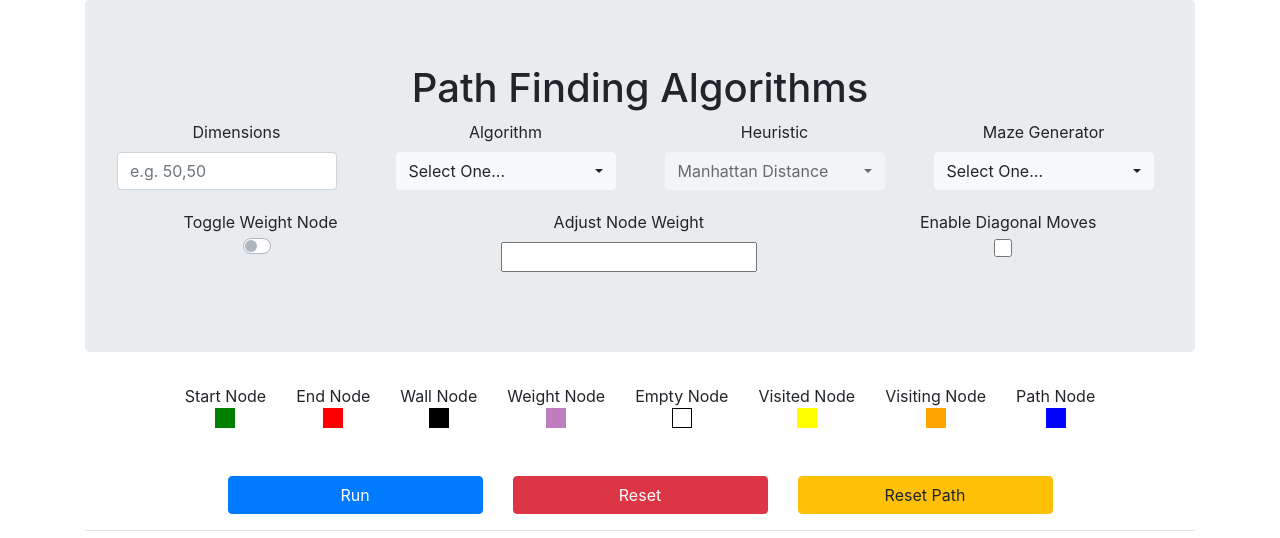
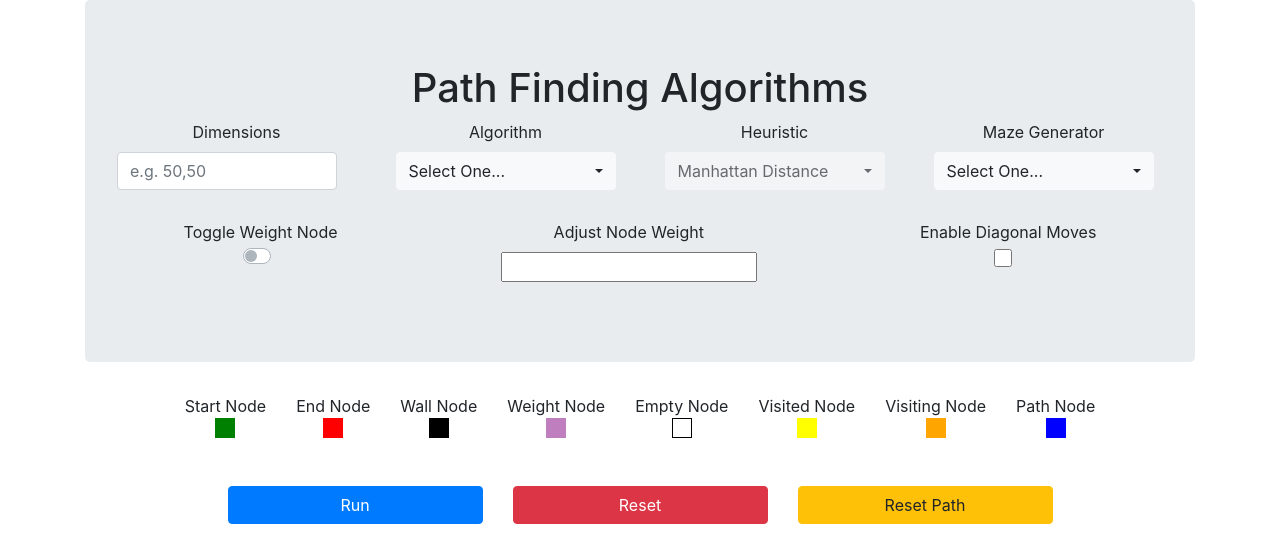
Before and after one commit to e-dang/Algorithms, a Django app: page / in a window 1280 px wide. Shown: the top 538 px of the page. Run offline with Django 3.2, Linux system fonts and the light colour scheme; some libraries are stand-ins or nearby versions.

Commit message:
Increase padding

```diff
--- a/path_finding/templates/index.html
+++ b/path_finding/templates/index.html
@@ -77,7 +77,7 @@
                 </div>
             </div>
 
-            <div class="row  justify-content-around" style="padding-top: 20px;">
+            <div class="row  justify-content-around" style="padding-top: 30px;">
                 <div class="col-md-auto">
                     <div class="form-group text-center">
                         <label id="weightToggleLabel">Toggle Weight Node
```
